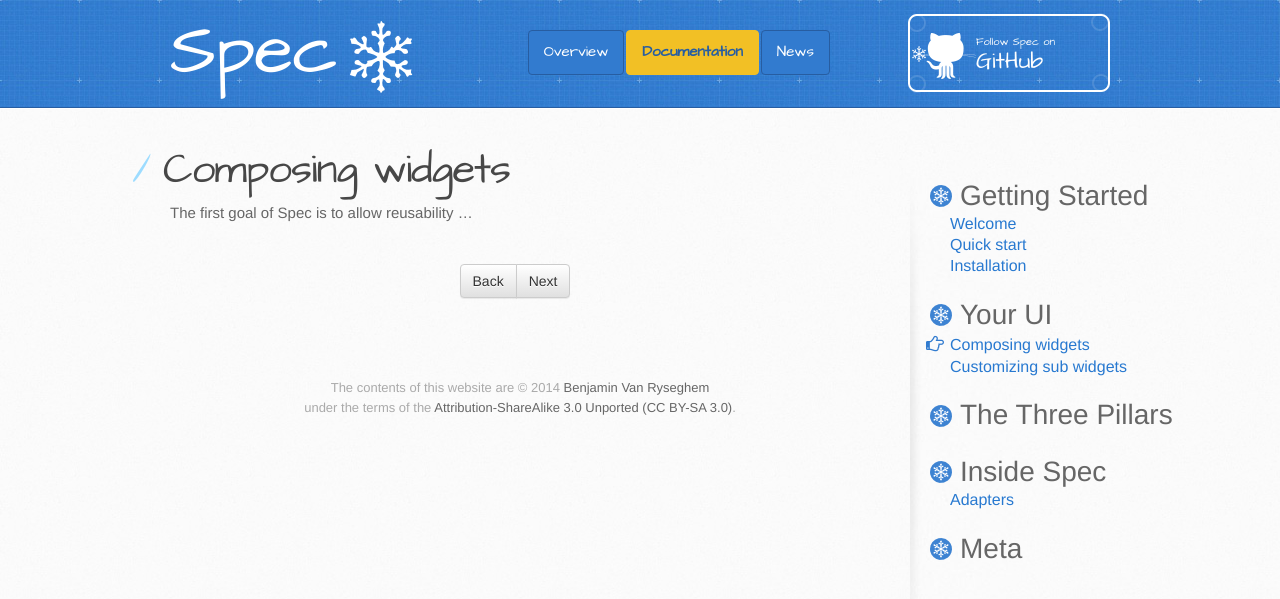
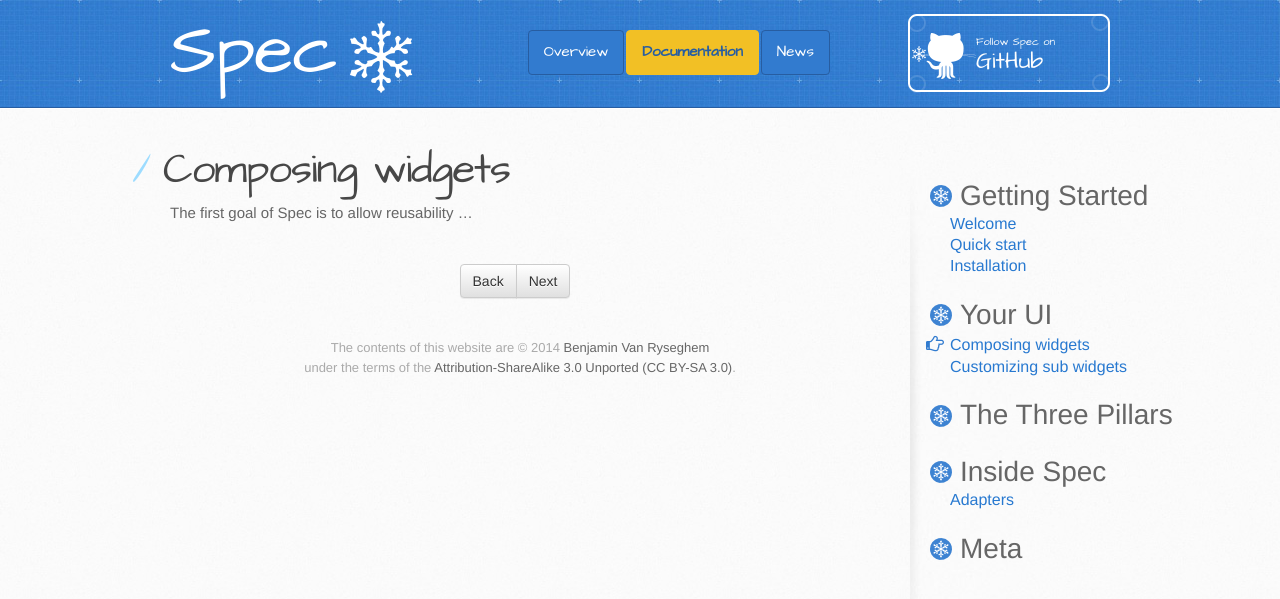
Before and after one commit to spec-framework/website, a Jekyll site: the page built from docs/composing.md, in a window 1280 px wide. Shown: the top 599 px of the page. Built offline with Jekyll 4.4.1, drawn with Linux system fonts in a browser that asks for light colours; Markdown is read by kramdown in place of the engine named in the settings.

Commit message:
minor fix in css

```diff
--- a/stylesheets/spec.css
+++ b/stylesheets/spec.css
@@ -239,7 +239,6 @@ aside#sidebar {
 .section-nav{
 	text-align: center;
 	padding-top: 20px;
-	padding-bottom: 40px;
 }
 
 #main-content > div > article > hr {
```
